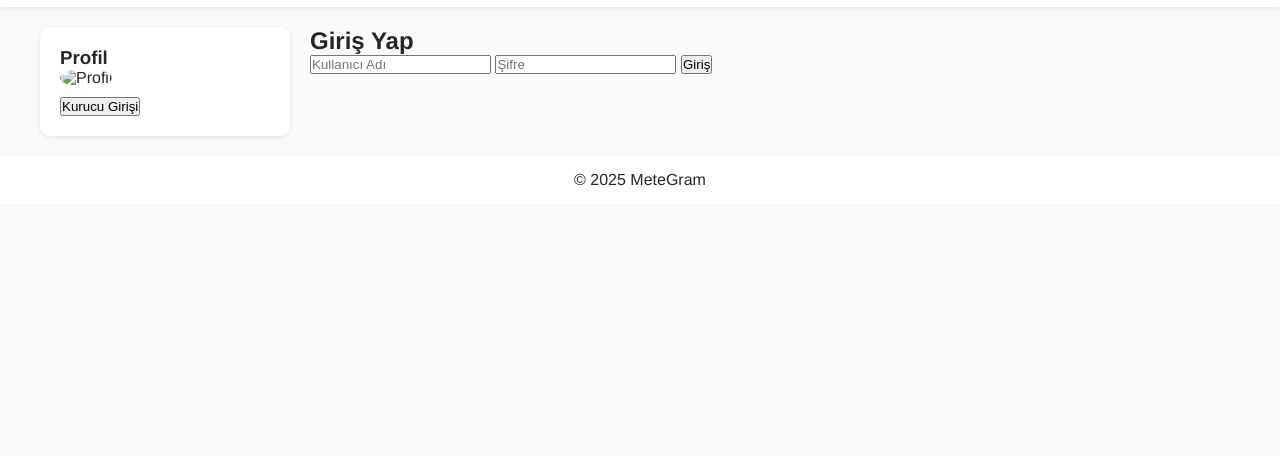
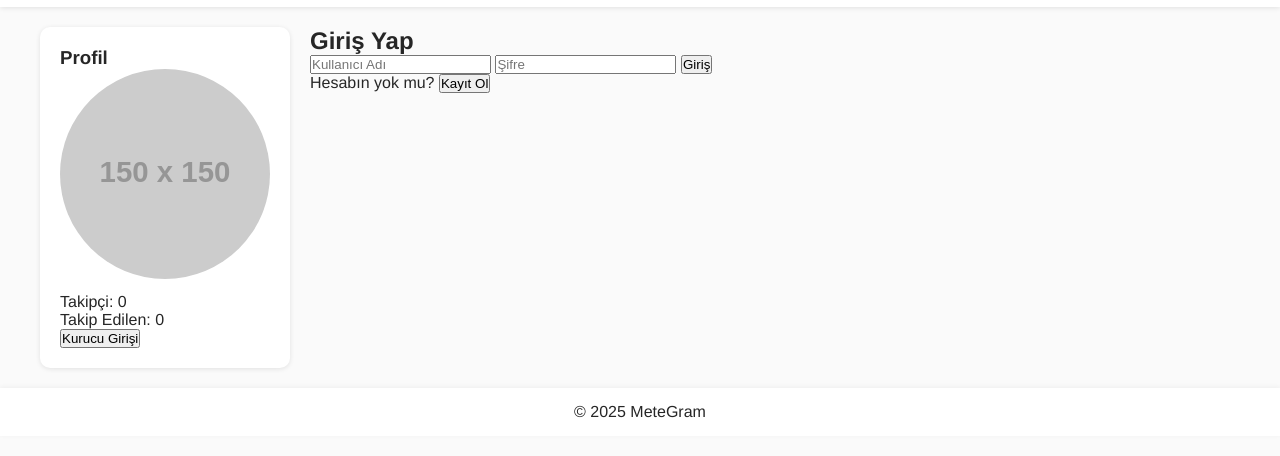
Before and after one commit to demirmete1938-glitch/demirmete1938-glitch.github.io, a plain HTML site: page frontend/index.html in a window 1280 px wide. Shown: the part 46-502 px from the top of the page. Drawn offline with Linux system fonts and the light colour scheme; placeholder pictures from the web are drawn by us.

Commit message:
Update index.html

```diff
--- a/frontend/index.html
+++ b/frontend/index.html
@@ -25,9 +25,9 @@
   <main>
     <aside id="sidebar">
       <h3>Profil</h3>
-      <img id="profilePic" src="" alt="Profil" />
-      <p id="followers"></p>
-      <p id="following"></p>
+      <img id="profilePic" src="https://via.placeholder.com/150" alt="Profil" />
+      <p id="followers">Takipçi: 0</p>
+      <p id="following">Takip Edilen: 0</p>
       <button id="founderLoginBtn">Kurucu Girişi</button>
     </aside>
 
@@ -37,8 +37,19 @@
         <input id="username" placeholder="Kullanıcı Adı">
         <input id="password" placeholder="Şifre" type="password">
         <button id="loginBtn">Giriş</button>
+        <p>Hesabın yok mu? <button id="showRegisterBtn">Kayıt Ol</button></p>
         <div id="loginMsg"></div>
       </div>
+
+      <div id="registerDiv" style="display:none;">
+        <h2>Kayıt Ol</h2>
+        <input id="regUsername" placeholder="Kullanıcı Adı">
+        <input id="regPassword" placeholder="Şifre" type="password">
+        <button id="registerBtn">Kayıt Ol</button>
+        <p>Zaten hesabın var mı? <button id="showLoginBtn">Giriş Yap</button></p>
+        <div id="regMsg"></div>
+      </div>
+
       <div id="mainDiv" style="display:none;">
         <!-- Feed / Reels / Chat içerikleri JS ile gelecek -->
       </div>
```
